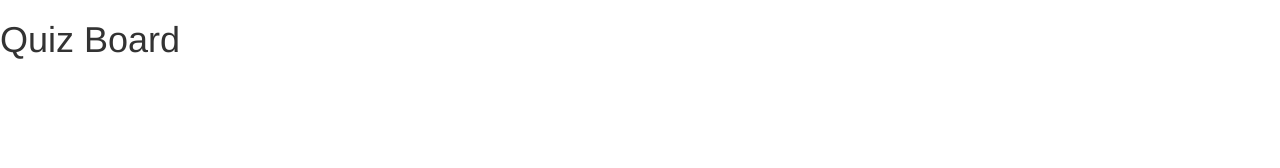
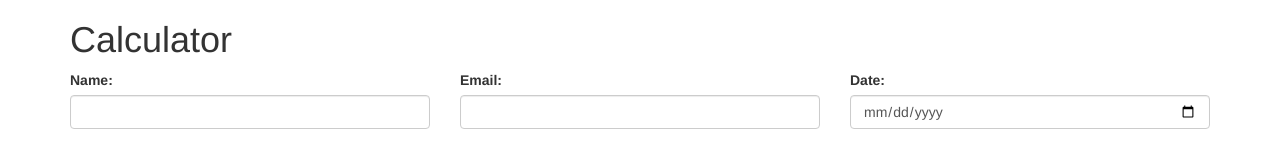
Before and after one commit to AsmaAdan/Quiz-Board, a plain HTML site: page index.html in a window 1280 px wide. Drawn offline with nearby package versions, Linux system fonts and the light colour scheme.

Commit message:
add form, label and inputs for name, email and date

```diff
--- a/index.html
+++ b/index.html
@@ -6,14 +6,30 @@
 	<link href="css/style.css" rel="stylesheet" type="text/css">
 </head>
 <body>
-		<h1>Quiz Board</h1>
-
-    <script
-  src="https://code.jquery.com/jquery-3.3.1.js"
-  integrity="sha256-2Kok7MbOyxpgUVvAk/HJ2jigOSYS2auK4Pfzbm7uH60="
-  crossorigin="anonymous"></script>
-		<script src="js/scripts.js">
-		</script>
-
+	<div class="container">
+		<h1>Calculator</h1>
+		<form id="studentIdentity" name="studentIdentity">
+			<div class="row">
+				<div class="col-md-4">
+					<div class="form-group">
+						<label for="name">Name:</label> <input class="form-control" id="name" type="text">
+					</div>
+				</div>
+				<div class="col-md-4">
+					<div class="form-group">
+						<label for="email">Email:</label> <input class="form-control" id="email" type="text">
+					</div>
+				</div>
+				<div class="col-md-4">
+					<div class="form-group">
+						<label for="today">Date:</label><input class="form-control" id="date" type="date">
+					</div>
+				</div>
+			</div>
+		</form>
+		<div id="output"></div>
+    <script src="https://code.jquery.com/jquery-3.3.1.js"integrity="sha256-2Kok7MbOyxpgUVvAk/HJ2jigOSYS2auK4Pfzbm7uH60="crossorigin="anonymous"></script>
+		<script src="js/scripts.js"></script>
+	</div>
 </body>
 </html>
```
